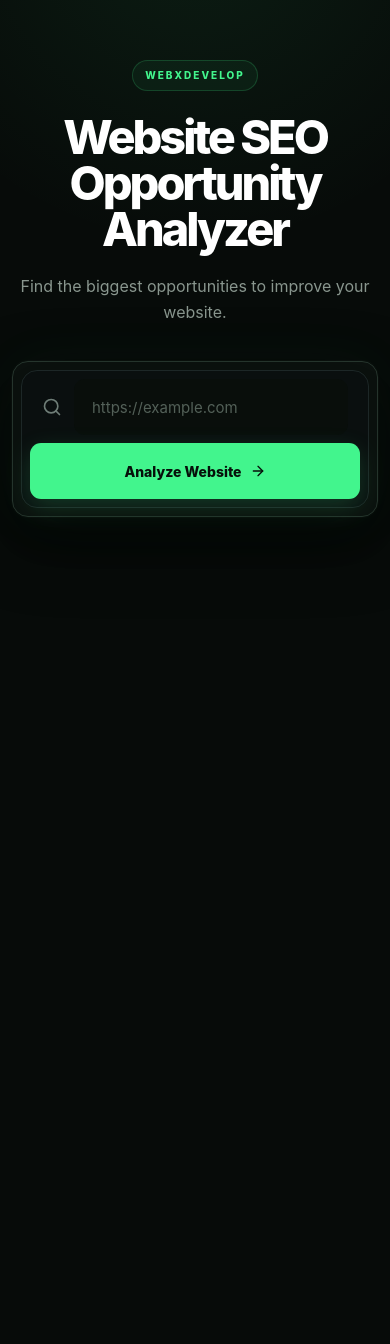
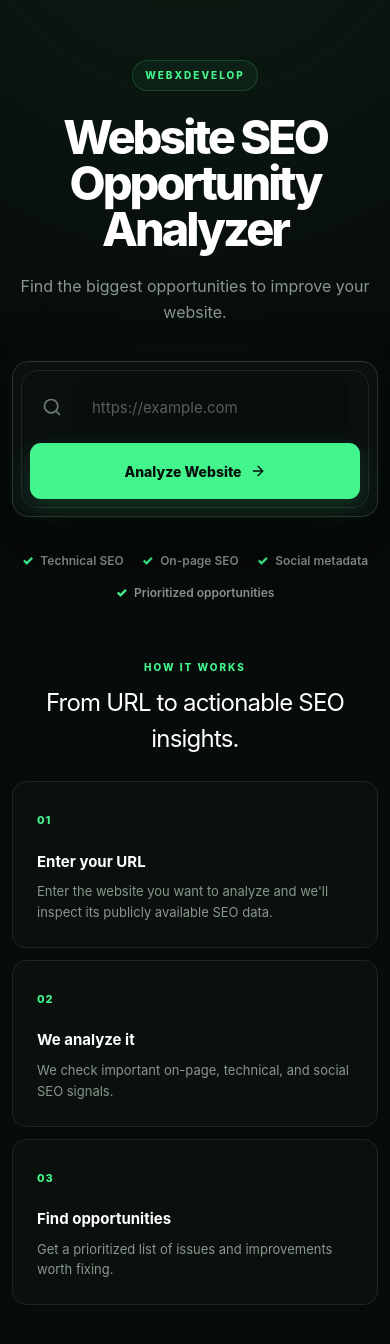
Before and after one commit to sppant/website-analyzer, a React (Vite) app in the folder client/: page / in a window 390 px wide. Shown: the top 1344 px of the page. Before the commit the page ends 844 px from the top, so only its background shows below. Built offline with nearby package versions, Linux system fonts and the light colour scheme; no server answers.

Commit message:
improve analyzer landing page

```diff
--- a/client/src/App.css
+++ b/client/src/App.css
@@ -1,12 +1,16 @@
-
 * {
   box-sizing: border-box;
 }
 
 :root {
   font-family:
-    Inter, ui-sans-serif, system-ui, -apple-system,
-    BlinkMacSystemFont, "Segoe UI", sans-serif;
+    Inter,
+    ui-sans-serif,
+    system-ui,
+    -apple-system,
+    BlinkMacSystemFont,
+    "Segoe UI",
+    sans-serif;
 
   color: #f4f7f5;
   background: #070b09;
@@ -86,11 +90,7 @@ main::before {
 
   background-size: 48px 48px;
 
-  mask-image: linear-gradient(
-    to bottom,
-    black 0%,
-    transparent 70%
-  );
+  mask-image: linear-gradient(to bottom, black 0%, transparent 70%);
 }
 
 /* =========================================
@@ -253,8 +253,7 @@ form button {
   font-size: 14px;
   font-weight: 800;
 
-  box-shadow:
-    0 8px 24px rgba(66, 245, 141, 0.18);
+  box-shadow: 0 8px 24px rgba(66, 245, 141, 0.18);
 
   transition:
     transform 0.2s ease,
@@ -267,8 +266,7 @@ form button:hover {
 
   background: #58f99c;
 
-  box-shadow:
-    0 12px 30px rgba(66, 245, 141, 0.28);
+  box-shadow: 0 12px 30px rgba(66, 245, 141, 0.28);
 }
 
 form button:active {
@@ -317,17 +315,12 @@ section > div:first-child {
       rgba(66, 245, 141, 0.13),
       transparent 48%
     ),
-    linear-gradient(
-      180deg,
-      #0d1611,
-      #0a100d
-    );
+    linear-gradient(180deg, #0d1611, #0a100d);
 
   border: 1px solid #203127;
   border-radius: 20px;
 
-  box-shadow:
-    0 24px 70px rgba(0, 0, 0, 0.25);
+  box-shadow: 0 24px 70px rgba(0, 0, 0, 0.25);
 }
 
 section > div:first-child::after {
@@ -377,8 +370,7 @@ section > div:first-child strong {
   line-height: 0.9;
   letter-spacing: -7px;
 
-  text-shadow:
-    0 0 45px rgba(66, 245, 141, 0.15);
+  text-shadow: 0 0 45px rgba(66, 245, 141, 0.15);
 }
 
 section > div:first-child span {
@@ -756,3 +748,139 @@ article ul {
     font-size: 76px;
   }
 }
+
+/* =========================================
+   LANDING FEATURES
+========================================= */
+
+.feature-highlights {
+  display: flex;
+  align-items: center;
+  justify-content: center;
+  flex-wrap: wrap;
+
+  gap: 10px 28px;
+
+  margin: -32px auto 76px;
+
+  color: var(--muted);
+
+  font-size: 12px;
+  font-weight: 600;
+}
+
+.feature-highlights span {
+  display: inline-flex;
+  align-items: center;
+  gap: 7px;
+}
+
+.feature-highlights strong {
+  color: var(--green);
+
+  font-size: 13px;
+}
+
+/* =========================================
+   HOW IT WORKS
+========================================= */
+
+.how-it-works {
+  width: 100%;
+  margin-top: 20px;
+}
+
+.how-it-works-heading {
+  margin-bottom: 24px;
+  text-align: center;
+}
+
+.how-it-works-heading > span {
+  display: block;
+
+  margin-bottom: 10px;
+
+  color: var(--green);
+
+  font-size: 10px;
+  font-weight: 800;
+  letter-spacing: 2px;
+}
+
+.how-it-works-heading h2 {
+  margin: 0;
+
+  color: #ffffff;
+
+  font-size: 24px;
+  letter-spacing: -0.8px;
+}
+
+.how-it-works-grid {
+  display: grid;
+
+  grid-template-columns: repeat(3, 1fr);
+
+  gap: 12px;
+}
+
+.how-it-works-grid article {
+  min-height: 170px;
+
+  padding: 24px;
+
+  background: rgba(12, 18, 15, 0.72);
+
+  border: 1px solid var(--border);
+  border-radius: 14px;
+}
+
+.how-it-works-grid article > span {
+  display: inline-block;
+
+  margin-bottom: 22px;
+
+  color: var(--green);
+
+  font-size: 11px;
+  font-weight: 800;
+  letter-spacing: 1px;
+}
+
+.how-it-works-grid article h3 {
+  margin-bottom: 8px;
+
+  color: #ffffff;
+
+  font-size: 15px;
+}
+
+.how-it-works-grid article p {
+  margin: 0;
+
+  color: var(--muted);
+
+  font-size: 13px;
+  line-height: 1.6;
+}
+
+/* =========================================
+   LANDING MOBILE
+========================================= */
+
+@media (max-width: 700px) {
+  .feature-highlights {
+    margin-top: -16px;
+    margin-bottom: 58px;
+
+    gap: 12px 18px;
+  }
+
+  .how-it-works-grid {
+    grid-template-columns: 1fr;
+  }
+
+  .how-it-works-grid article {
+    min-height: auto;
+  }
+}
--- a/client/src/App.tsx
+++ b/client/src/App.tsx
@@ -4,6 +4,8 @@ import type { FormEvent } from "react";
 import "./App.css";
 
 import AnalyzerForm from "./components/AnalyzerForm";
+import FeatureHighlights from "./components/FeatureHighlights";
+import HowItWorks from "./components/HowItWorks";
 import ScoreCard from "./components/ScoreCard";
 import ResultSummary from "./components/ResultSummary";
 import SeoAnalysis from "./components/SeoAnalysis";
@@ -29,7 +31,9 @@ function App() {
       <header>
         <h1>Website SEO Opportunity Analyzer</h1>
 
-        <p>Find the biggest opportunities to improve your website.</p>
+        <p>
+          Find the biggest opportunities to improve your website.
+        </p>
       </header>
 
       <AnalyzerForm
@@ -39,6 +43,14 @@ function App() {
         onUrlChange={setUrl}
         onSubmit={handleSubmit}
       />
+
+      {!result && (
+        <>
+          <FeatureHighlights />
+
+          <HowItWorks />
+        </>
+      )}
 
       {result && (
         <section>
--- a/client/src/components/AnalyzerForm.tsx
+++ b/client/src/components/AnalyzerForm.tsx
@@ -4,7 +4,7 @@ import { ArrowRight, Loader2, Search } from "lucide-react";
 type AnalyzerFormProps = {
   url: string;
   isLoading: boolean;
-  error: string;
+  error: string | null;
   onUrlChange: (url: string) => void;
   onSubmit: (event: FormEvent<HTMLFormElement>) => void;
 };
--- /dev/null
+++ b/client/src/components/FeatureHighlights.tsx
@@ -0,0 +1,27 @@
+function FeatureHighlights() {
+  return (
+    <div className="feature-highlights">
+      <span>
+        <strong>✓</strong>
+        Technical SEO
+      </span>
+
+      <span>
+        <strong>✓</strong>
+        On-page SEO
+      </span>
+
+      <span>
+        <strong>✓</strong>
+        Social metadata
+      </span>
+
+      <span>
+        <strong>✓</strong>
+        Prioritized opportunities
+      </span>
+    </div>
+  );
+}
+
+export default FeatureHighlights;
--- /dev/null
+++ b/client/src/components/HowItWorks.tsx
@@ -0,0 +1,45 @@
+function HowItWorks() {
+  return (
+    <div className="how-it-works">
+      <div className="how-it-works-heading">
+        <span>HOW IT WORKS</span>
+        <h2>From URL to actionable SEO insights.</h2>
+      </div>
+
+      <div className="how-it-works-grid">
+        <article>
+          <span>01</span>
+
+          <h3>Enter your URL</h3>
+
+          <p>
+            Enter the website you want to analyze and we'll inspect its
+            publicly available SEO data.
+          </p>
+        </article>
+
+        <article>
+          <span>02</span>
+
+          <h3>We analyze it</h3>
+
+          <p>
+            We check important on-page, technical, and social SEO signals.
+          </p>
+        </article>
+
+        <article>
+          <span>03</span>
+
+          <h3>Find opportunities</h3>
+
+          <p>
+            Get a prioritized list of issues and improvements worth fixing.
+          </p>
+        </article>
+      </div>
+    </div>
+  );
+}
+
+export default HowItWorks;
--- /dev/null
+++ b/client/src/components/landing/FeatureList.tsx
@@ -0,0 +1,12 @@
+function FeatureList() {
+  return (
+    <div className="feature-list">
+      <span>✓ Technical SEO</span>
+      <span>✓ On-page SEO</span>
+      <span>✓ Social metadata</span>
+      <span>✓ Prioritized opportunities</span>
+    </div>
+  );
+}
+
+export default FeatureList;
--- /dev/null
+++ b/client/src/components/landing/HowItWorks.tsx
@@ -0,0 +1,45 @@
+function HowItWorks() {
+  const steps = [
+    {
+      number: "01",
+      title: "Enter your URL",
+      description:
+        "Tell us which website you want to analyze.",
+    },
+    {
+      number: "02",
+      title: "We analyze it",
+      description:
+        "We inspect the page and important technical files.",
+    },
+    {
+      number: "03",
+      title: "Get opportunities",
+      description:
+        "See the highest-impact improvements first.",
+    },
+  ];
+
+  return (
+    <section className="how-it-works">
+      <div className="section-heading">
+        <span className="eyebrow">How it works</span>
+        <h2>Turn a URL into actionable SEO insights.</h2>
+      </div>
+
+      <div className="steps">
+        {steps.map((step) => (
+          <article className="step" key={step.number}>
+            <span className="step-number">{step.number}</span>
+
+            <h3>{step.title}</h3>
+
+            <p>{step.description}</p>
+          </article>
+        ))}
+      </div>
+    </section>
+  );
+}
+
+export default HowItWorks;
--- /dev/null
+++ b/client/src/components/landing/LandingPage.tsx
@@ -0,0 +1,58 @@
+import type { FormEvent } from "react";
+
+import AnalyzerForm from "../AnalyzerForm";
+import FeatureList from "./FeatureList";
+import HowItWorks from "./HowItWorks";
+
+type LandingPageProps = {
+  url: string;
+  isLoading: boolean;
+  error: string | null;
+  onUrlChange: (url: string) => void;
+  onSubmit: (event: FormEvent<HTMLFormElement>) => void;
+};
+
+function LandingPage({
+  url,
+  isLoading,
+  error,
+  onUrlChange,
+  onSubmit,
+}: LandingPageProps) {
+  return (
+    <>
+      <section className="hero">
+        <div className="hero-content">
+          <span className="eyebrow">
+            SEO Opportunity Analyzer
+          </span>
+
+          <h1>
+            Find the SEO opportunities
+            <br />
+            your website is missing.
+          </h1>
+
+          <p className="hero-description">
+            Analyze your website for technical and on-page SEO
+            issues and get a prioritized list of improvements.
+          </p>
+
+          <AnalyzerForm
+            url={url}
+            isLoading={isLoading}
+            error={error}
+            onUrlChange={onUrlChange}
+            onSubmit={onSubmit}
+          />
+
+          <FeatureList />
+        </div>
+      </section>
+
+      <HowItWorks />
+    </>
+  );
+}
+
+export default LandingPage;
--- /dev/null
+++ b/client/src/components/results/ResultsDashboard.tsx
@@ -0,0 +1,38 @@
+import ScoreCard from "../ScoreCard";
+import ResultSummary from "../ResultSummary";
+import SeoAnalysis from "../SeoAnalysis";
+import Opportunities from "../Opportunities";
+
+import { sortIssues } from "../../utils/seo";
+
+type ResultsDashboardProps = {
+  result: {
+    url: string;
+    score: number;
+    issues: Parameters<typeof sortIssues>[0];
+    seo: Parameters<typeof SeoAnalysis>[0]["seo"];
+  };
+};
+
+function ResultsDashboard({
+  result,
+}: ResultsDashboardProps) {
+  const sortedIssues = sortIssues(result.issues);
+
+  return (
+    <section className="results">
+      <ScoreCard score={result.score} />
+
+      <ResultSummary
+        url={result.url}
+        issues={sortedIssues}
+      />
+
+      <SeoAnalysis seo={result.seo} />
+
+      <Opportunities issues={sortedIssues} />
+    </section>
+  );
+}
+
+export default ResultsDashboard;
```
